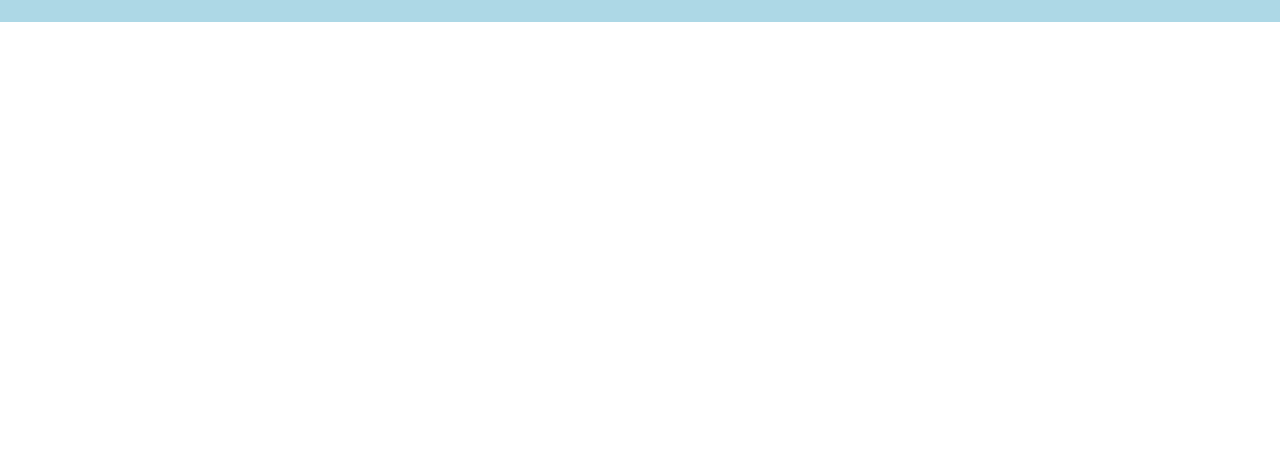
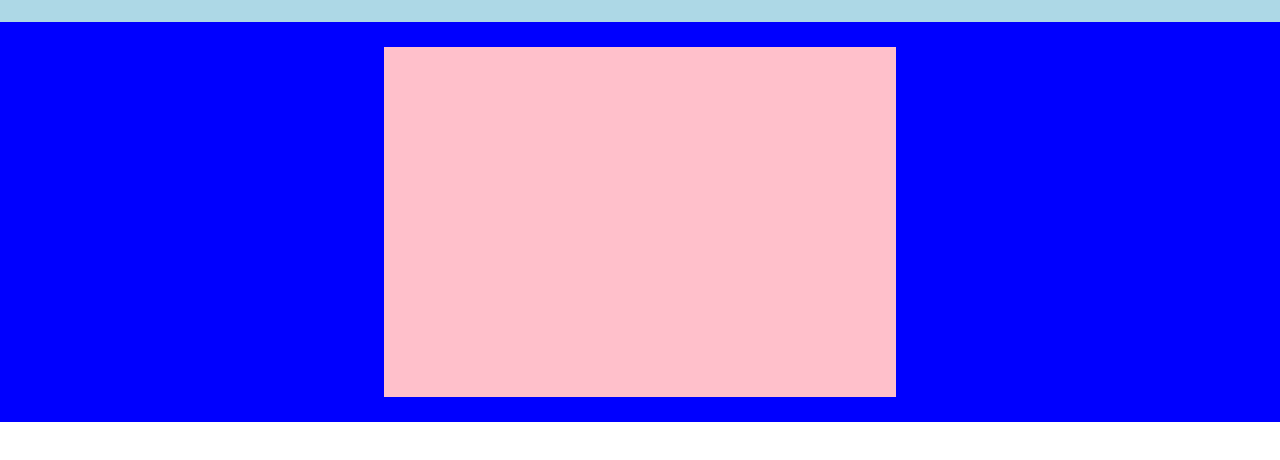
Before and after one commit to GiuseppeArgo/htmlcss-struttura-discord, a plain HTML site: page index.html in a window 1280 px wide. Shown: the part 78-538 px from the top of the page. Drawn offline with Linux system fonts and the light colour scheme.

Commit message:
feat: first main section

```diff
--- a/css/style.css
+++ b/css/style.css
@@ -48,3 +48,23 @@
     width: 25%;
     justify-content: right;
 }
+
+/* main */
+
+/* first section */
+
+.first-section {
+    height: 400px;
+    background-color: blue;
+    display: flex;
+    justify-content: center;
+    align-items: center;
+}
+
+.first-section-content {
+    height: 350px;
+    background-color: pink;
+    width: 40%;
+}
+
+/* /first section */
--- a/index.html
+++ b/index.html
@@ -16,5 +16,16 @@
         </div>
     </header>
     <!-- /header -->
+
+    <!-- main -->
+    <main>
+        <!-- first section -->
+        <section class="first-section">
+            <div class="first-section-content"></div>
+        </section>
+        <!-- /first section -->
+
+    </main>
+    <!-- /main -->
 </body>
 </html>
```
